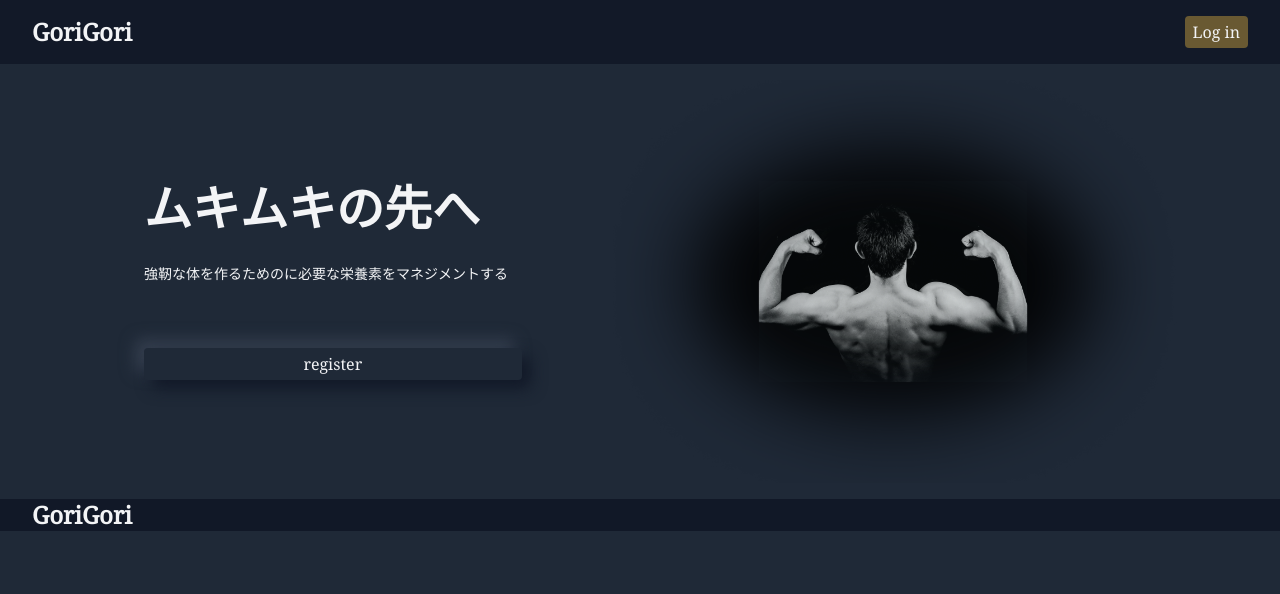
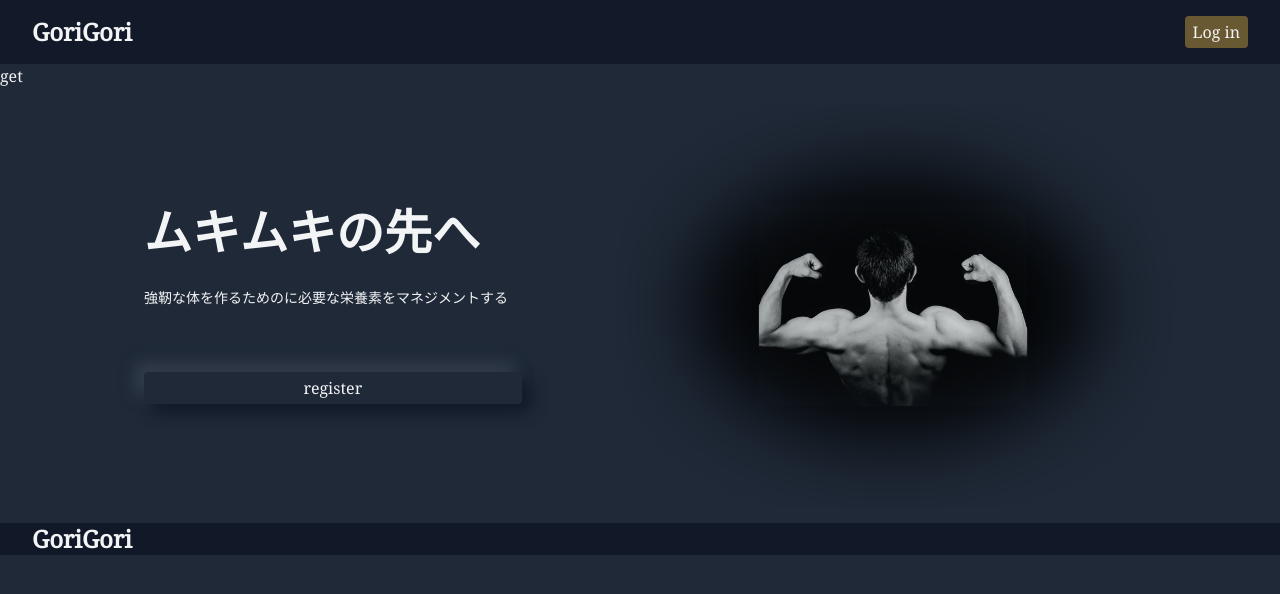
Before and after one commit to nakashi94/muscle-power, a Next.js app in the folder front/: page / in a window 1280 px wide. Shown: the top 594 px of the page. Built offline with nearby package versions, Linux system fonts and the light colour scheme; no server answers.

Commit message:
fetch data

```diff
--- a/front/src/pages/index.tsx
+++ b/front/src/pages/index.tsx
@@ -1,5 +1,6 @@
 import Image from "next/image";
 import Router from "next/router";
+import { useEffect } from "react";
 
 import muscle from "../images/muscle-man-back.png";
 import { Footer, Header, HeadTitle } from "../components/layouts";
@@ -8,10 +9,16 @@ export const Home = () => {
   const onClickRegister = () => {
     Router.push("/mypage");
   };
+  const getData = async () => {
+    const data = await fetch("http://localhost:8000/api/foodlog");
+    const food = await data.json();
+    console.log(food);
+  };
   return (
     <>
       <HeadTitle title={""} />
       <Header />
+      <button onClick={getData}>get</button>
       <div className="py-4">
         <div className="container max-w-screen-lg mx-auto">
           <div className="flex items-center">
```
